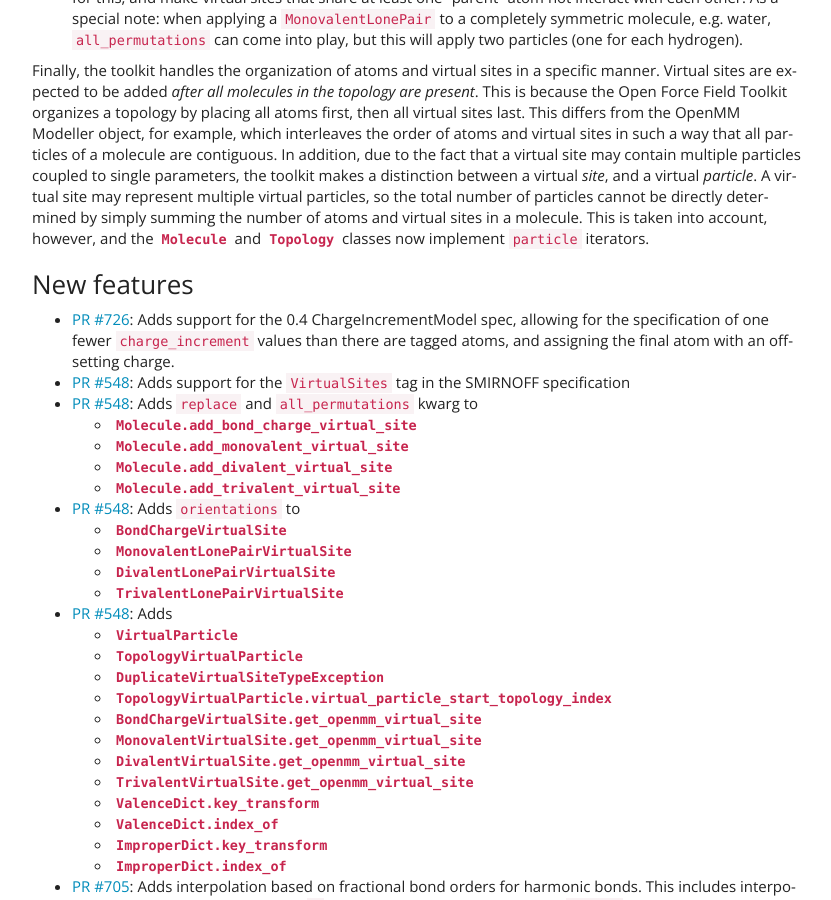
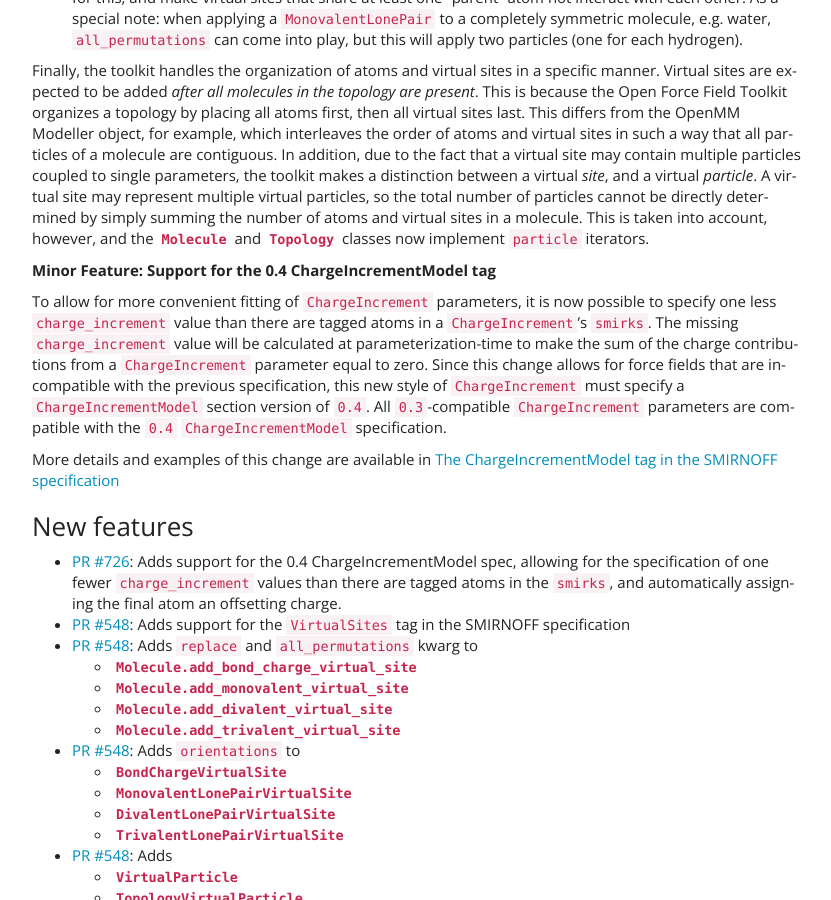
Before and after one commit to openforcefield/openff-toolkit, a Sphinx documentation site: the page built from docs/releasehistory.rst, in a window 1280 px wide and 900 px high, scrolled down 2143 px. Shown: the whole window, without its empty margins (38-869 px from the left). Built offline with Sphinx 7.4.7, drawn with Linux system fonts in a browser that asks for light colours.

Commit message:
Finish drafting CIMH 0.4 spec and release notes

```diff
--- a/docs/releasehistory.rst
+++ b/docs/releasehistory.rst
@@ -51,11 +51,25 @@ The following cases exemplify our reasoning in implementing this behavior, and s
 Finally, the toolkit handles the organization of atoms and virtual sites in a specific manner. Virtual sites are expected to be added *after all molecules in the topology are present*. This is because the Open Force Field Toolkit organizes a topology by placing all atoms first, then all virtual sites last. This differs from the OpenMM Modeller object, for example, which interleaves the order of atoms and virtual sites in such a way that all particles of a molecule are contiguous. In addition, due to the fact that a virtual site may contain multiple particles coupled to single parameters, the toolkit makes a distinction between a virtual *site*, and a virtual *particle*. A virtual site may represent multiple virtual particles, so the total number of particles cannot be directly determined by simply summing the number of atoms and virtual sites in a molecule. This is taken into account, however, and the :py:class:`Molecule <openforcefield.topology.Molecule>` and :py:class:`Topology <openforcefield.topology.Topology>` classes now implement ``particle`` iterators.
 
 
+**Minor Feature: Support for the 0.4 ChargeIncrementModel tag**
+
+To allow for more convenient fitting of ``ChargeIncrement`` parameters, it is now possible to specify one less
+``charge_increment`` value than there are tagged atoms in a ``ChargeIncrement``'s ``smirks``. The missing
+``charge_increment`` value will be calculated at parameterization-time to make the sum of
+the charge contributions from a ``ChargeIncrement`` parameter equal to zero.
+Since this change allows for force fields that are incompatible with
+the previous specification, this new style of ``ChargeIncrement`` must specify a ``ChargeIncrementModel``
+section version of ``0.4``. All ``0.3``-compatible ``ChargeIncrement`` parameters are compatible with
+the ``0.4`` ``ChargeIncrementModel`` specification.
+
+More details and examples of this change are available in `The ChargeIncrementModel tag in the SMIRNOFF specification <https://open-forcefield-toolkit.readthedocs.io/en/latest/smirnoff.html#chargeincrementmodel-small-molecule-and-fragment-charges>`_
+
+
 New features
 """"""""""""
 - `PR #726 <https://github.com/openforcefield/openforcefield/pull/726>`_: Adds support for the 0.4
   ChargeIncrementModel spec, allowing for the specification of one fewer ``charge_increment`` values
-  than there are tagged atoms, and assigning the final atom with an offsetting charge.
+  than there are tagged atoms in the ``smirks``, and automatically assigning the final atom an offsetting charge.
 - `PR #548 <https://github.com/openforcefield/openforcefield/pull/548>`_: Adds support for the ``VirtualSites`` tag in the SMIRNOFF specification
 
 - `PR #548 <https://github.com/openforcefield/openforcefield/pull/548>`_: Adds ``replace`` and ``all_permutations`` kwarg to
```
Also changed, not shown: The-SMIRNOFF-force-field-format.md (+1 -1 lines).
